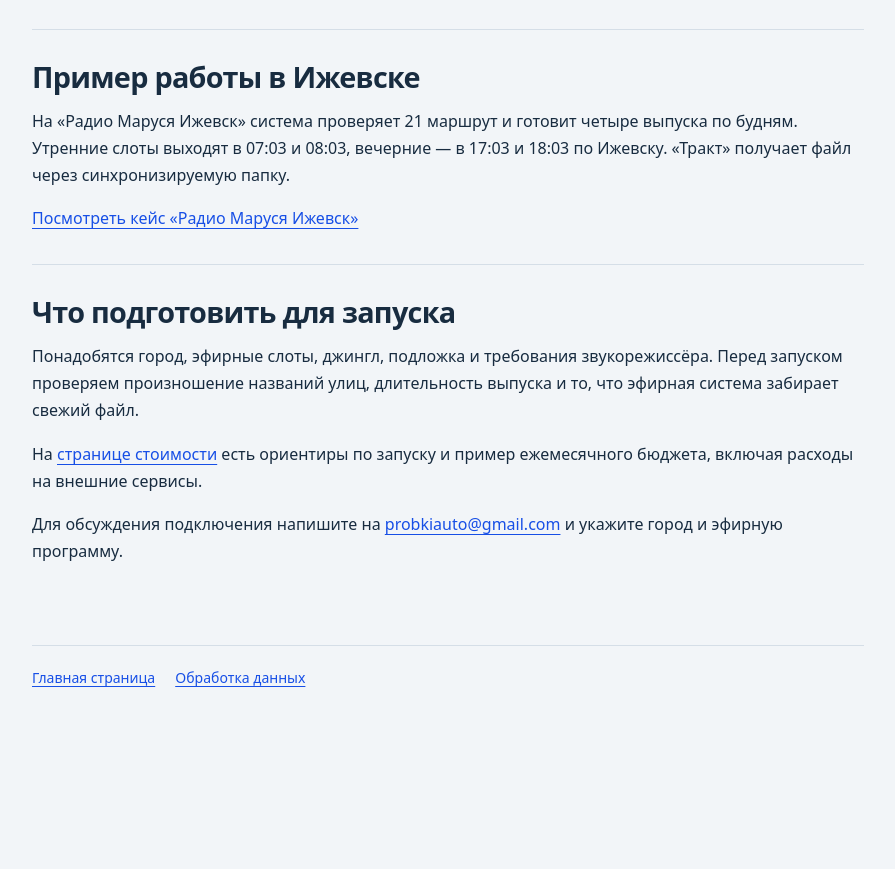
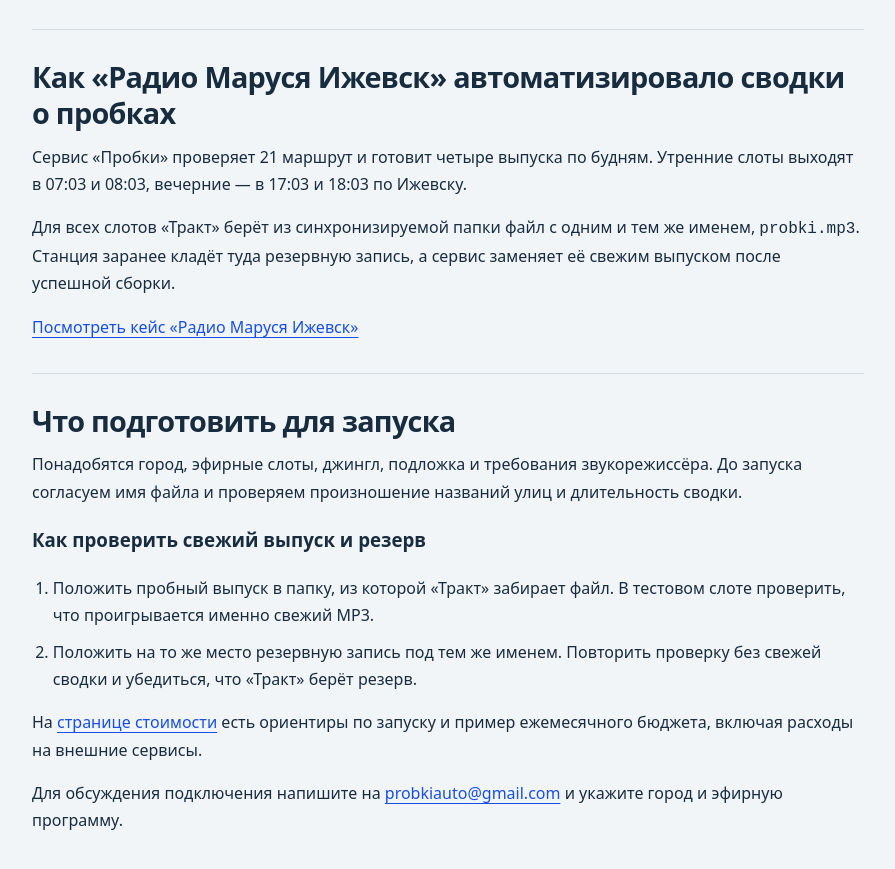
Before and after one commit to probki-program/probki-auto, a plain HTML site: page avtomatizatsiya-radio/index.html in a window 1280 px wide. Shown: the part 1154-2023 px from the top of the page, without its empty margins (192-1087 px from the left). Before the commit the page ends 1876 px from the top, so only its background shows below. Drawn offline with Linux system fonts and the light colour scheme.

Commit message:
Document the Izhevsk radio traffic case and playout checks

```diff
--- a/avtomatizatsiya-radio/index.html
+++ b/avtomatizatsiya-radio/index.html
@@ -4,7 +4,7 @@
   <meta charset="utf-8">
   <meta name="viewport" content="width=device-width, initial-scale=1">
   <meta name="theme-color" content="#f2f5f8">
-  <meta name="description" content="Как настроить автоматический выход сводок о пробках в «Тракте». Доставка MP3 в эфирную папку, расписание, резерв при сбое и пример «Радио Маруся Ижевск».">
+  <meta name="description" content="Автоматические сводки о пробках для «Радио Маруся Ижевск». Как «Тракт» получает готовые MP3 и как проверить свежий выпуск и резервную запись перед запуском.">
   <link rel="canonical" href="https://probki-program.com/avtomatizatsiya-radio/">
   <title>Как подключить сводки о пробках к «Тракту» — Пробки</title>
   <style>
@@ -74,14 +74,20 @@
       </section>
 
       <section aria-labelledby="example">
-        <h2 id="example">Пример работы в Ижевске</h2>
-        <p>На «Радио Маруся Ижевск» система проверяет 21 маршрут и готовит четыре выпуска по будням. Утренние слоты выходят в <time>07:03</time> и <time>08:03</time>, вечерние — в <time>17:03</time> и <time>18:03</time> по Ижевску. «Тракт» получает файл через синхронизируемую папку.</p>
+        <h2 id="example">Как «Радио Маруся Ижевск» автоматизировало сводки о пробках</h2>
+        <p>Сервис «Пробки» проверяет 21 маршрут и готовит четыре выпуска по будням. Утренние слоты выходят в <time>07:03</time> и <time>08:03</time>, вечерние — в <time>17:03</time> и <time>18:03</time> по Ижевску.</p>
+        <p>Для всех слотов «Тракт» берёт из синхронизируемой папки файл с одним и тем же именем, <code>probki.mp3</code>. Станция заранее кладёт туда резервную запись, а сервис заменяет её свежим выпуском после успешной сборки.</p>
         <p><a href="../#case">Посмотреть кейс «Радио Маруся Ижевск»</a></p>
       </section>
 
       <section aria-labelledby="connection">
         <h2 id="connection">Что подготовить для запуска</h2>
-        <p>Понадобятся город, эфирные слоты, джингл, подложка и требования звукорежиссёра. Перед запуском проверяем произношение названий улиц, длительность выпуска и то, что эфирная система забирает свежий файл.</p>
+        <p>Понадобятся город, эфирные слоты, джингл, подложка и требования звукорежиссёра. До запуска согласуем имя файла и проверяем произношение названий улиц и длительность сводки.</p>
+        <h3>Как проверить свежий выпуск и резерв</h3>
+        <ol>
+          <li>Положить пробный выпуск в папку, из которой «Тракт» забирает файл. В тестовом слоте проверить, что проигрывается именно свежий MP3.</li>
+          <li>Положить на то же место резервную запись под тем же именем. Повторить проверку без свежей сводки и убедиться, что «Тракт» берёт резерв.</li>
+        </ol>
         <p>На <a href="../#pricing">странице стоимости</a> есть ориентиры по запуску и пример ежемесячного бюджета, включая расходы на внешние сервисы.</p>
         <p>Для обсуждения подключения напишите на <a href="mailto:probkiauto@gmail.com">probkiauto@gmail.com</a> и укажите город и эфирную программу.</p>
       </section>
```
Also changed, not shown: index.html (+1 -1 lines).
